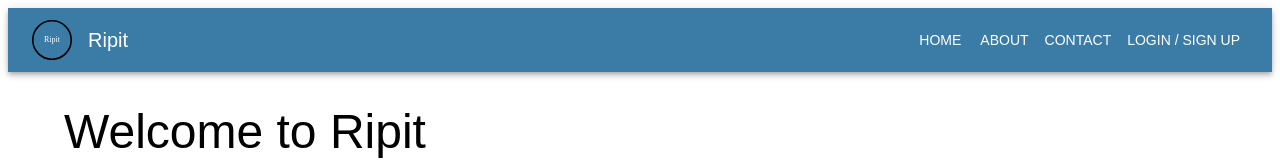
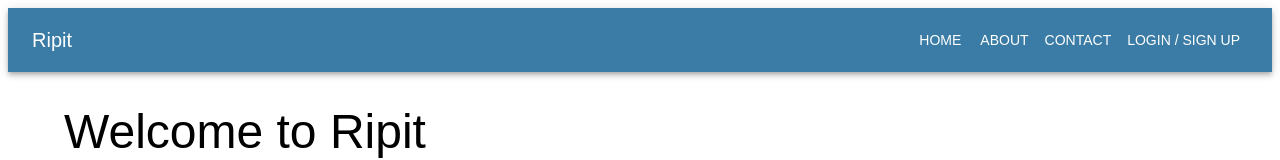
Before and after one commit to angryAtNumbers/muiRactTest, a React (Create React App) app: page / in a window 1280 px wide. Shown: the top 160 px of the page. Built offline with nearby package versions, Linux system fonts and the light colour scheme.

Commit message:
Add files via upload

```diff
--- a/package.json
+++ b/package.json
@@ -8,6 +8,7 @@
     "@mui/material": "^5.11.0",
     "react": "^18.2.0",
     "react-dom": "^18.2.0",
+    "react-router-dom": "^6.12.0",
     "react-scripts": "5.0.1"
   },
   "scripts": {
--- a/src/NavBar.js
+++ b/src/NavBar.js
@@ -6,12 +6,6 @@ const NavBar = () => {
   return (
     <AppBar position="static" sx={{ backgroundColor: '#3a7ca5' }}>
       <Toolbar>
-        <Box
-          component="img"
-          src="/ripit_logo.svg"
-          alt="Ripit Logo"
-          sx={{ width: 40, height: 40, cursor: 'pointer', marginRight: 2 }}
-        />
         <Typography variant="h6" sx={{ flexGrow: 1 }}>
           Ripit
         </Typography>
```
